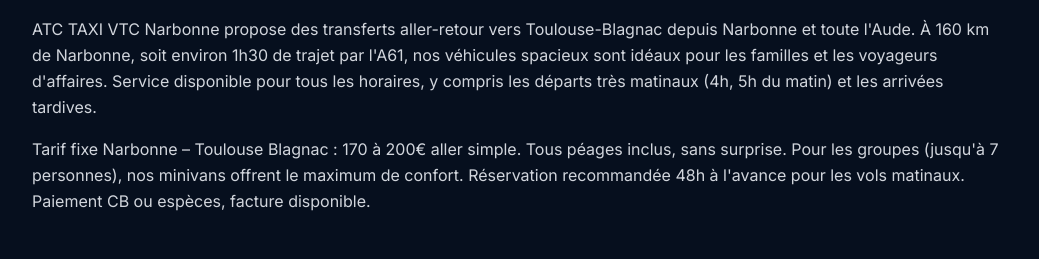
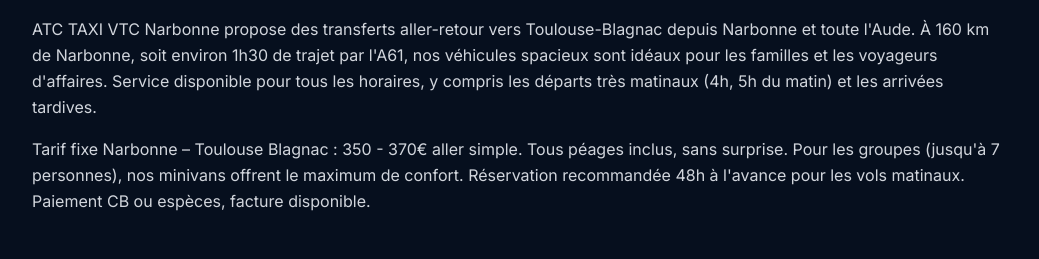
Before and after one commit to carluks78/Taxi-Narbonne-ATC-TAXI-VTC-VSL, a React (Vite) app: page /taxi-aeroport-toulouse in a window 1280 px wide. Shown: the part 1500-1759 px from the top of the page, without its empty margins (120-1159 px from the left). Built offline with nearby package versions, Linux system fonts and the light colour scheme.

Commit message:
Update taxi fare information for multiple airports

```diff
--- a/src/app/pages/AirportPage.tsx
+++ b/src/app/pages/AirportPage.tsx
@@ -35,10 +35,10 @@
     description: 'Taxi depuis Narbonne vers l\'aéroport de Montpellier Méditerranée (MPL). Service premium, suivi de vol en temps réel, aide aux bagages. Tarif fixe garanti sans surprise.',
     seoContent: 'L\'aéroport de Montpellier Méditerranée (MPL) est situé à 100 km de Narbonne, soit environ 1 heure de trajet. Cet aéroport régional dessert de nombreuses destinations en France, en Europe et en Afrique du Nord avec des compagnies comme Air France, easyJet, Vueling, Ryanair, Transavia et bien d\'autres. Plus d\'un million de passagers y transitent chaque année.',
     seoContent2: 'ATC TAXI VTC Narbonne assure des transferts réguliers vers l\'aéroport Montpellier Méditerranée depuis Narbonne, Gruissan, Leucate, Sigean, Port-la-Nouvelle et toutes les communes de l\'Aude. Notre service inclut le suivi de vol en temps réel, une attente gratuite en cas de retard (jusqu\'à 60 minutes), l\'aide aux bagages et un panneau nominatif pour les arrivées.',
-    seoContent3: 'Tarif fixe Narbonne-Montpellier Aéroport : 120 à 140€ selon l\'adresse de départ. Pour les résidents des communes périphériques (Gruissan, Leucate, Sigean, etc.), des tarifs spécifiques sont disponibles sur demande. Disponible 24h/24, 7j/7, y compris les jours fériés. Réservation recommandée 24h à l\'avance pour les vols matinaux.',
+    seoContent3: 'Tarif fixe Narbonne-Montpellier Aéroport : 200 - 220€ selon l\'adresse de départ. Pour les résidents des communes périphériques (Gruissan, Leucate, Sigean, etc.), des tarifs spécifiques sont disponibles sur demande. Disponible 24h/24, 7j/7, y compris les jours fériés. Réservation recommandée 24h à l\'avance pour les vols matinaux.',
     tips: ['Réservez 24h à l\'avance', 'Suivi vol en temps réel inclus', 'Attente gratuite si retard', 'Aide aux bagages incluse'],
     faq: [
-      { q: 'Quel est le tarif du taxi Narbonne – Aéroport Montpellier ?', a: 'Le tarif fixe Narbonne centre – Aéroport Montpellier est de 120 à 140€. Ce tarif inclut les péages. Pour un devis précis selon votre adresse de départ, appelez le 07 68 30 33 03.' },
+      { q: 'Quel est le tarif du taxi Narbonne – Aéroport Montpellier ?', a: 'Le tarif fixe Narbonne centre – Aéroport Montpellier est de 200 - 220€. Ce tarif inclut les péages. Pour un devis précis selon votre adresse de départ, appelez le 07 68 30 33 03.' },
       { q: 'Combien de temps dure le trajet Narbonne – Montpellier Aéroport ?', a: 'Environ 1 heure de trajet par l\'A9 dans des conditions normales. En cas de travaux ou forte affluence, prévoir 1h15. Nous conseillons de partir 30 minutes de plus pour les vols matinaux.' },
       { q: 'Le taxi attend-il en cas de retard de vol ?', a: 'Oui ! Nous suivons votre vol en temps réel et adaptons automatiquement l\'heure de prise en charge. L\'attente est gratuite jusqu\'à 60 minutes après l\'heure d\'atterrissage prévue.' },
       { q: 'Taxi Gruissan ou Leucate vers Montpellier Aéroport ?', a: 'Oui, nous prenons les passagers depuis toutes les communes de l\'Aude : Gruissan, Leucate, Sigean, Port-la-Nouvelle, Carcassonne... Tarif personnalisé selon votre localisation.' },
@@ -53,10 +53,10 @@
     description: 'Taxi Narbonne – Aéroport Toulouse Blagnac (TLS). Transfert confortable et rapide vers le 4e aéroport de France. Départ garanti, même de nuit.',
     seoContent: 'L\'aéroport de Toulouse-Blagnac (TLS) est le 4e aéroport français, avec plus de 9 millions de passagers par an. Il dessert de nombreuses destinations en France, en Europe, en Amérique du Nord et au Maghreb. Compagnies : Air France, Transavia, Volotea, EasyJet, Ryanair, Iberia, Lufthansa, British Airways et bien d\'autres.',
     seoContent2: 'ATC TAXI VTC Narbonne propose des transferts aller-retour vers Toulouse-Blagnac depuis Narbonne et toute l\'Aude. À 160 km de Narbonne, soit environ 1h30 de trajet par l\'A61, nos véhicules spacieux sont idéaux pour les familles et les voyageurs d\'affaires. Service disponible pour tous les horaires, y compris les départs très matinaux (4h, 5h du matin) et les arrivées tardives.',
-    seoContent3: 'Tarif fixe Narbonne – Toulouse Blagnac : 170 à 200€ aller simple. Tous péages inclus, sans surprise. Pour les groupes (jusqu\'à 7 personnes), nos minivans offrent le maximum de confort. Réservation recommandée 48h à l\'avance pour les vols matinaux. Paiement CB ou espèces, facture disponible.',
+    seoContent3: 'Tarif fixe Narbonne – Toulouse Blagnac : 350 - 370€ aller simple. Tous péages inclus, sans surprise. Pour les groupes (jusqu\'à 7 personnes), nos minivans offrent le maximum de confort. Réservation recommandée 48h à l\'avance pour les vols matinaux. Paiement CB ou espèces, facture disponible.',
     tips: ['Départ de nuit possible', 'Suivi vol Toulouse-Blagnac', 'Véhicule spacieux 7 places', 'Climatisation premium'],
     faq: [
-      { q: 'Quel est le tarif taxi Narbonne – Toulouse Blagnac ?', a: 'Le tarif fixe Narbonne – Toulouse Blagnac est de 170 à 200€ aller simple, péages inclus. Pour un devis précis, contactez-nous au 07 68 30 33 03.' },
+      { q: 'Quel est le tarif taxi Narbonne – Toulouse Blagnac ?', a: 'Le tarif fixe Narbonne – Toulouse Blagnac est de 350 - 370€ aller simple, péages inclus. Pour un devis précis, contactez-nous au 07 68 30 33 03.' },
       { q: 'Peut-on réserver un taxi pour un vol à 6h du matin depuis Toulouse ?', a: 'Absolument ! ATC TAXI VTC est disponible 24h/24. Pour un vol à 6h, il faut partir de Narbonne vers 4h du matin. Nous assurons ces départs très matinaux sans surcoût.' },
       { q: 'Taxi Narbonne – Toulouse Blagnac aller-retour possible ?', a: 'Oui, nous proposons des tarifs aller-retour avantageux. Contactez-nous pour un devis personnalisé incluant votre retour.' },
       { q: 'Combien de bagages peut-on transporter ?', a: 'Nos véhicules standard acceptent 4 passagers avec leurs bagages. Pour les groupes ou les nombreux bagages, nos minivans 7 places offrent plus d\'espace.' },
@@ -70,11 +70,11 @@
     heroAlt: 'Aéroport Carcassonne CCF piste avion nuit – Taxi Narbonne Aéroport Carcassonne',
     description: 'Taxi Narbonne – Aéroport de Carcassonne (CCF). Aéroport le plus proche de Narbonne, idéal pour les vols low-cost. Tarif économique, service rapide.',
     seoContent: 'L\'aéroport de Carcassonne-Salvaza (CCF) est l\'aéroport le plus proche de Narbonne, à seulement 60 km. Il desservi principalement des destinations européennes avec Ryanair (Dublin, Manchester, Londres Stansted, Édimbourg, Bruxelles, Porto...) et d\'autres compagnies charter. C\'est la solution la plus économique pour rejoindre un aéroport depuis Narbonne.',
-    seoContent2: 'ATC TAXI VTC Narbonne propose des transferts vers Carcassonne Aéroport en seulement 45 minutes de trajet par l\'A61. Tarif fixe : 80 à 100€ depuis Narbonne centre, péages inclus. Service disponible 24h/24 avec suivi de vol en temps réel. Nos chauffeurs connaissent parfaitement l\'aéroport CCF et ses différents terminaux.',
+    seoContent2: 'ATC TAXI VTC Narbonne propose des transferts vers Carcassonne Aéroport en seulement 45 minutes de trajet par l\'A61. Tarif fixe : 130 - 150€ depuis Narbonne centre, péages inclus. Service disponible 24h/24 avec suivi de vol en temps réel. Nos chauffeurs connaissent parfaitement l\'aéroport CCF et ses différents terminaux.',
     seoContent3: 'Pour les arrivées à l\'aéroport de Carcassonne, nous vous attendons dans le hall d\'arrivées avec un panneau nominatif. Attente gratuite jusqu\'à 30 minutes après le débarquement. L\'aéroport CCF est à seulement 45 minutes de Narbonne : un gain de temps et d\'argent considérable par rapport aux aéroports plus éloignés.',
     tips: ['Aéroport le plus proche', 'Tarif le plus économique', 'Trajet rapide 45 min', 'Vols Ryanair low-cost'],
     faq: [
-      { q: 'Quel est le tarif taxi Narbonne – Aéroport de Carcassonne ?', a: 'Le tarif fixe Narbonne – Aéroport Carcassonne (CCF) est de 80 à 100€, péages inclus. Appelez le 07 68 30 33 03 pour un devis selon votre adresse.' },
+      { q: 'Quel est le tarif taxi Narbonne – Aéroport de Carcassonne ?', a: 'Le tarif fixe Narbonne – Aéroport Carcassonne (CCF) est de 130 - 150€, péages inclus. Appelez le 07 68 30 33 03 pour un devis selon votre adresse.' },
       { q: 'Quelles compagnies volent depuis Carcassonne ?', a: 'Principalement Ryanair vers Dublin, Manchester, Londres Stansted, Édimbourg, Bruxelles, Porto, Valence et d\'autres destinations européennes.' },
       { q: 'Combien de temps prend le taxi Narbonne – Carcassonne Aéroport ?', a: 'Environ 45 minutes par l\'A61. Nous recommandons de partir 1h30 avant votre heure d\'embarquement pour arriver confortablement.' },
       { q: 'Taxi depuis les communes de l\'Aude vers Carcassonne Aéroport ?', a: 'Oui, nous prenons les passagers depuis toutes les communes (Gruissan, Leucate, Sigean, Port-la-Nouvelle, etc.). Tarif adapté selon votre localisation.' },
@@ -88,7 +88,7 @@
     heroAlt: 'Aéroport Béziers Cap d\'Agde BZR – Taxi Narbonne Béziers Aéroport',
     description: 'Taxi Narbonne – Aéroport de Béziers Cap d\'Agde (BZR). Transfert rapide et confortable vers cet aéroport régional en plein développement.',
     seoContent: 'L\'aéroport de Béziers Cap d\'Agde (BZR) est un aéroport régional méditerranéen en plein développement, desservant des destinations touristiques européennes principalement en été. Situé à 55 km de Narbonne, le trajet dure environ 50 minutes par l\'A9. Des compagnies comme Ryanair, Jet2 et d\'autres charters y opèrent vers le Royaume-Uni, l\'Irlande et l\'Europe.',
-    seoContent2: 'ATC TAXI VTC Narbonne propose des transferts vers Béziers Aéroport depuis Narbonne et toute la région. Service particulièrement adapté pour les vols saisonniers vers les îles britanniques et l\'Europe du Nord. Tarif fixe : 75 à 95€ depuis Narbonne, péages inclus. Disponible 24h/24.',
+    seoContent2: 'ATC TAXI VTC Narbonne propose des transferts vers Béziers Aéroport depuis Narbonne et toute la région. Service particulièrement adapté pour les vols saisonniers vers les îles britanniques et l\'Europe du Nord. Tarif fixe : 80 - 100€ depuis Narbonne, péages inclus. Disponible 24h/24.',
     seoContent3: 'Pour vos arrivées à l\'aéroport de Béziers, nous vous attendons avec un panneau nominatif. Le parking longue durée de l\'aéroport BZR est gratuit si vous venez nous déposer à pied. Notre service de taxi Narbonne-Béziers Aéroport est ponctuel, propre et professionnel.',
     tips: ['50 min depuis Narbonne', 'Tarif compétitif', 'Vols saisonniers été', 'Service ponctuel garanti'],
     faq: [
@@ -105,7 +105,7 @@
     heroAlt: 'Aéroport Barcelone El Prat BCN terminal – Taxi Narbonne Barcelone aéroport',
     description: 'Taxi Narbonne – Aéroport de Barcelone El Prat (BCN). Transfert longue distance vers le 4e aéroport européen. Tarif fixe, chauffeur bilingue, départ garanti.',
     seoContent: 'L\'aéroport de Barcelone-El Prat (BCN) est le 4e aéroport d\'Europe et le 2e d\'Espagne, avec plus de 50 millions de passagers par an. Il dessert des centaines de destinations mondiales depuis ses 3 terminaux (T1, T2A, T2B, T2C). À 220 km de Narbonne, c\'est un choix idéal pour les vols long-courriers vers l\'Amérique, l\'Asie, l\'Afrique ou les îles.',
-    seoContent2: 'ATC TAXI VTC Narbonne propose des transferts directs vers l\'aéroport BCN depuis Narbonne et toute l\'Aude. Notre chauffeur francophone gère les péages autoroutiers (A9, AP-7) et le passage de la frontière franco-espagnole. Tarif fixe tout compris (péages) : 270 à 320€ selon l\'adresse de départ. Pas de compteur, pas de surprise.',
+    seoContent2: 'ATC TAXI VTC Narbonne propose des transferts directs vers l\'aéroport BCN depuis Narbonne et toute l\'Aude. Notre chauffeur francophone gère les péages autoroutiers (A9, AP-7) et le passage de la frontière franco-espagnole. Tarif fixe tout compris (péages) : 580 - 600€ selon l\'adresse de départ. Pas de compteur, pas de surprise.',
     seoContent3: 'Pour vos arrivées à l\'aéroport de Barcelone, nous vous attendons dans le hall d\'arrivées du terminal correspondant à votre vol avec un panneau à votre nom. Attente gratuite en cas de retard. Pour les groupes familiaux ou les voyages d\'affaires, nos véhicules 7 places offrent tout le confort nécessaire pour ce trajet de 2h30.',
     tips: ['4e aéroport d\'Europe', 'Tarif tout inclus péages', 'Chauffeur bilingue', 'Panneau nominatif arrivée'],
     faq: [
```
